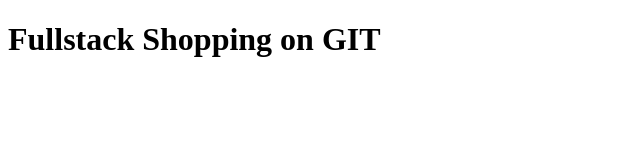
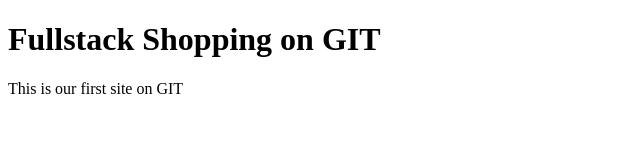
Before and after one commit to fullstack-shopping/fullstack-shopping.github.io, a plain HTML site: page index.html in a window 1280 px wide. Shown: the whole page, without its empty margins (0-640 px from the left). Drawn offline with Linux system fonts and the light colour scheme.

Commit message:
Update index.html
Added a paragraph

```diff
--- a/index.html
+++ b/index.html
@@ -3,5 +3,6 @@
 <head> <title> Shopping </title> </head>
 <body>
   <h1>Fullstack Shopping on GIT </h1>
+  <p> This is our first site on GIT </p>
 </body>
 </html>
```
